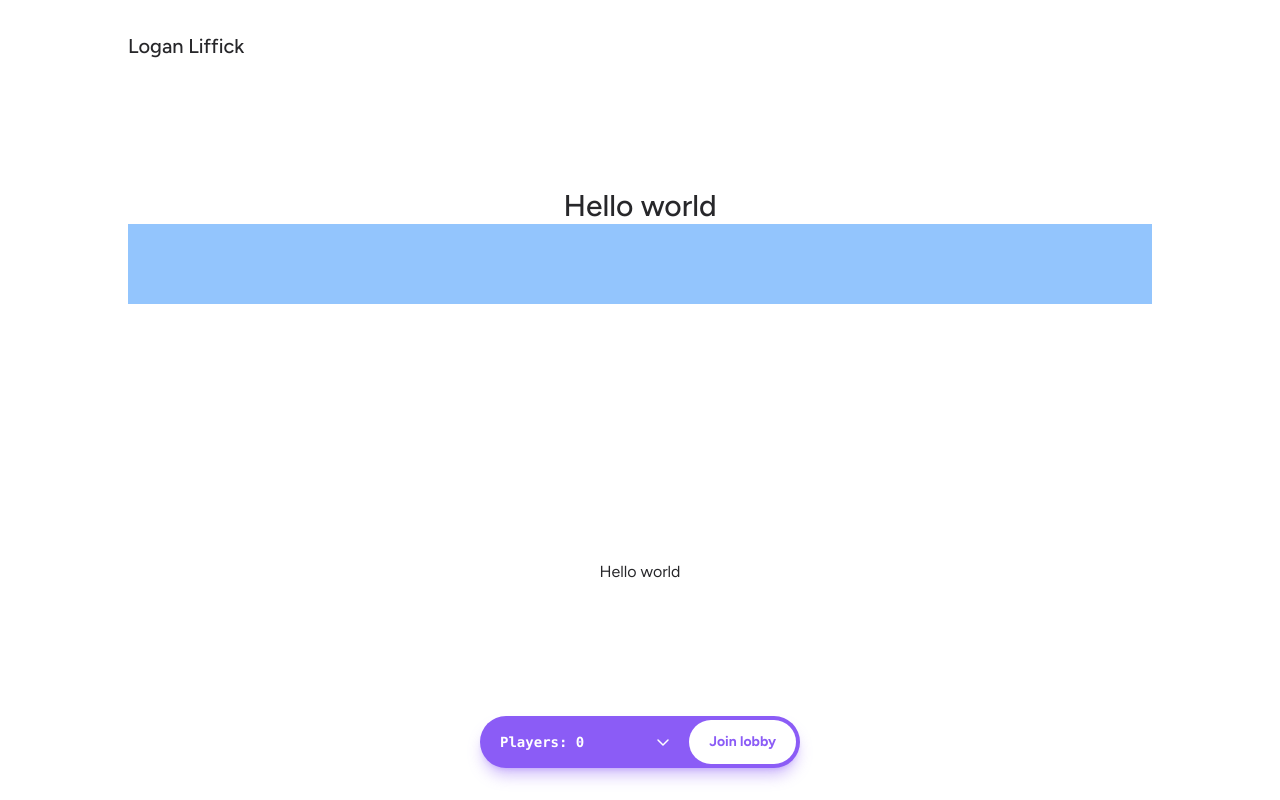
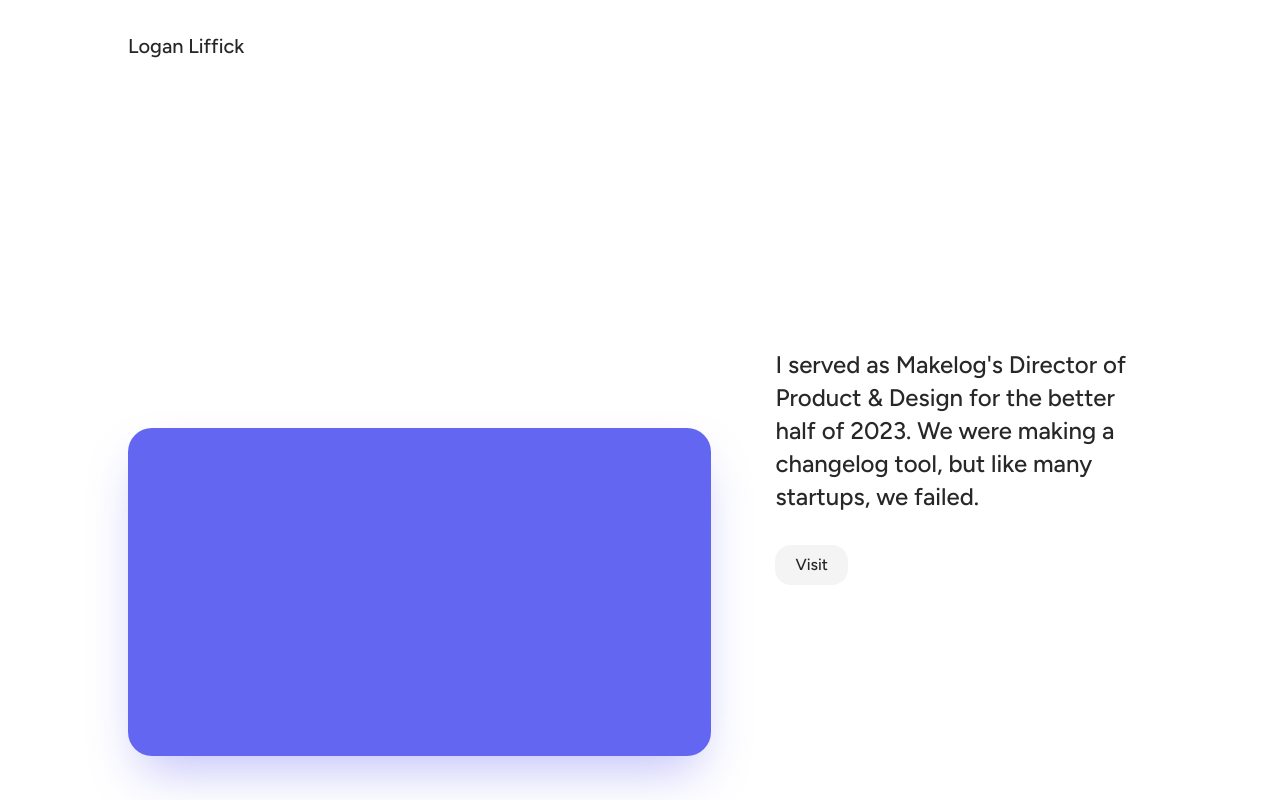
Before and after one commit to loganliffick/personal-site, a Next.js app: page / in a window 1280 px wide. Shown: the top 800 px of the page. Built offline with nearby package versions, Linux system fonts and the light colour scheme; no server answers.

Commit message:
site stuff

```diff
--- a/src/components/Button.tsx
+++ b/src/components/Button.tsx
@@ -19,7 +19,7 @@ const Button = (props: {
         props.type === 'primary',
       'bg-zinc-200 text-zinc-900': props.type === 'primary' && props.state,
 
-      'flex items-center justify-center gap-1.5 pl-2.5 pr-3': props.children,
+      'flex items-center justify-center gap-2.5 pl-2.5 pr-3': props.children,
     },
   )
 
--- a/src/components/Layout.tsx
+++ b/src/components/Layout.tsx
@@ -1,7 +1,7 @@
 import FontProvider from 'components/FontProvider'
 import Footer from 'components/Footer'
 import MetaTags from 'components/MetaTags'
-import Multiplayer from 'components/mltiplr/Multiplayer'
+// import Multiplayer from 'components/mltiplr/Multiplayer'
 import Nav from 'components/Nav'
 
 const Layout = (props: {
@@ -16,7 +16,7 @@ const Layout = (props: {
         <main className="flex w-full flex-col items-center justify-center px-6 sm:px-10">
           {props.children}
         </main>
-        <Multiplayer />
+        {/* <Multiplayer /> */}
         <Footer />
       </>
     </FontProvider>
--- /dev/null
+++ b/src/components/Project.tsx
@@ -0,0 +1,27 @@
+import Link from 'next/link'
+const Project = (props: { children?: React.ReactNode }) => {
+  return (
+    <div className="flex w-full flex-col gap-10 bg-orange-200/0 py-40 md:flex-row">
+      {props.children}
+      <div className="flex items-center justify-center pt-20 md:w-3/4">
+        <div className="aspect-video w-full rounded-3xl bg-indigo-500 shadow-2xl shadow-indigo-500/40" />
+      </div>
+      <header className="mx-auto max-w-lg bg-blue-500/0 px-6 text-zinc-800 md:w-1/2">
+        <h3 className="mb-8 text-2xl font-medium leading-snug">
+          I served as Makelog's Director of Product & Design for the better half
+          of 2023. We were making a changelog tool, but like many startups, we
+          failed.
+        </h3>
+        <Link
+          className="block w-max rounded-2xl bg-zinc-100 px-5 py-2 font-medium"
+          href="https://makelog.com"
+          type="secondary"
+        >
+          Visit
+        </Link>
+      </header>
+    </div>
+  )
+}
+
+export default Project
--- a/src/components/mltiplr/MultiplayerBar.tsx
+++ b/src/components/mltiplr/MultiplayerBar.tsx
@@ -32,10 +32,7 @@ const MenuItem = (props: {
             size={20}
             className="absolute left-0 top-0 opacity-0 transition-opacity group-hover:opacity-100"
           />
-          <Eye
-            size={20}
-            className="transition-opacity group-hover:opacity-0 "
-          />
+          <Eye size={20} className="transition-opacity group-hover:opacity-0" />
         </div>
       ) : null}
     </button>
@@ -91,18 +88,18 @@ const MultiplayerBar = (props: {
   })
 
   return (
-    <div className="fixed bottom-8 left-1/2 z-10 flex w-full -translate-x-1/2 bg-transparent px-6 sm:max-w-xs sm:px-0">
-      <div
-        className={cn(
-          'animate-reveal mx-auto flex w-full max-w-xs items-center justify-between rounded-full bg-violet-500 px-1 py-1 pl-5 shadow-lg shadow-violet-500/40',
-          { 'opacity-50': stashBar },
-        )}
-      >
+    <div
+      className={cn(
+        'fixed bottom-8 left-1/2 z-10 flex w-full -translate-x-1/2 bg-transparent px-6 transition-transform duration-300 ease-bounce sm:max-w-xs sm:px-0',
+        { 'translate-y-16': stashBar },
+      )}
+    >
+      <div className="mx-auto flex w-full max-w-xs animate-reveal items-center justify-between rounded-full bg-violet-500 px-1 py-1 pl-5 shadow-lg shadow-violet-500/40">
         <p className="font-mono text-sm font-semibold text-white">Players: 0</p>
         <nav>
           {props.userData.loading || props.userData.user ? (
             <div
-              className="animate-fade relative size-11 rounded-full bg-violet-300"
+              className="relative size-11 animate-fade rounded-full bg-violet-300"
               ref={userMenuRef}
             >
               {props.userData.user && (
@@ -117,7 +114,7 @@ const MultiplayerBar = (props: {
                       src={props.userData.user.photoURL || ''}
                       width={44}
                       referrerPolicy="no-referrer"
-                      className="animate-fadeXs pointer-events-none"
+                      className="pointer-events-none animate-fadeXs"
                     />
                   </button>
                   <UserMenu
@@ -151,7 +148,7 @@ const MultiplayerBar = (props: {
               )}
             </div>
           ) : (
-            <div className="animate-fade flex gap-1">
+            <div className="flex animate-fade gap-1">
               <button
                 className="group flex size-11 items-center justify-center rounded-full bg-transparent text-white transition-transform sm:hover:bg-white/0 sm:active:scale-95"
                 onClick={() => setStashBar(!stashBar)}
--- a/src/pages/index.tsx
+++ b/src/pages/index.tsx
@@ -1,11 +1,11 @@
 import Layout from 'components/Layout'
+import Project from 'components/Project'
 import Section from 'components/Section'
 
 const Page = () => (
   <Layout>
     <Section>
-      <h1 className="text-3xl font-medium">Hello world</h1>
-      <div className="h-20 w-full bg-blue-300" />
+      <Project />
     </Section>
     <Section width="3xl">
       <h1 className="h-[600px]">Hello world</h1>
--- a/tailwind.config.ts
+++ b/tailwind.config.ts
@@ -46,7 +46,7 @@ const config: Config = {
         fade: 'fade 0.8s forwards',
         fadeMd: 'fade 2s forwards',
 
-        revealSm: 'reveal 0.5s cubic-bezier(0,1,0,1.1) forwards',
+        revealSm: 'reveal 0.3s cubic-bezier(0,1,0,1.1) forwards',
         reveal: 'reveal 0.8s cubic-bezier(0,0.6,0,1.5) forwards',
       },
     },
```
